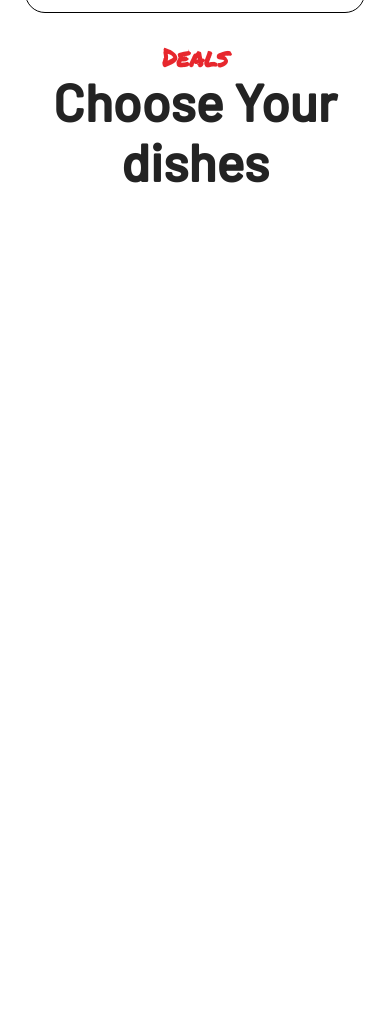
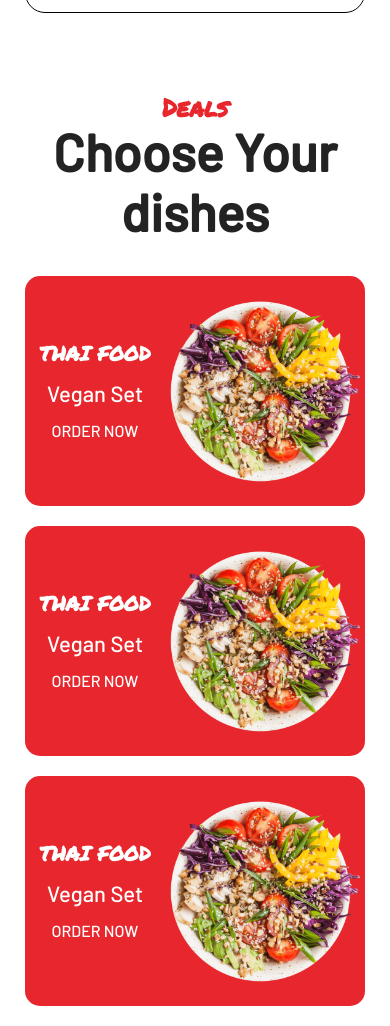
Before and after one commit to Salokhiddin99/SUSHI, a plain HTML site: page index.html in a window 390 px wide. Shown: the part 1925-2951 px from the top of the page. Before the commit the page ends 2151 px from the top, so only its background shows below. Drawn offline with Linux system fonts and the light colour scheme.

Commit message:
description-cards

```diff
--- a/index.html
+++ b/index.html
@@ -52,14 +52,35 @@
             </div>
         </div>
     </section>
-    <section class="desc-card">
+    <section class="desc-cards">
         <div class="container">
             <h2 class="section-title">Deals</h2>
             <h1 class="h1">Choose Your dishes</h1>
                 <div class="desc__wrapper">
-                    <div class="desc__wrapper">
-
-                    </div>
+                        <div class="desc__card">
+                            <div class="dcard__text">
+                                <h4 class="section-title font_white">THAI FOOD</h4>
+                                <p class="desc__p">Vegan Set</p>
+                                <a href="#" class="desc__link">ORDER NOW</a>
+                            </div>
+                            <img class="desc__img" src="/IMG/deals-1.png" alt="">
+                        </div>
+                        <div class="desc__card">
+                            <div class="dcard__text">
+                                <h4 class="section-title font_white">THAI FOOD</h4>
+                                <p class="desc__p">Vegan Set</p>
+                                <a href="#" class="desc__link">ORDER NOW</a>
+                            </div>
+                            <img class="desc__img" src="/IMG/deals-1.png" alt="">
+                        </div>
+                        <div class="desc__card">
+                            <div class="dcard__text">
+                                <h4 class="section-title font_white">THAI FOOD</h4>
+                                <p class="desc__p">Vegan Set</p>
+                                <a href="#" class="desc__link">ORDER NOW</a>
+                            </div>
+                            <img class="desc__img" src="/IMG/deals-1.png" alt="">
+                        </div>
                 </div>
         </div>
     </section>
--- a/scss/blocks/_desc-cards.scss
+++ b/scss/blocks/_desc-cards.scss
@@ -0,0 +1,78 @@
+.desc-cards{
+    font-family: 'Barlow';
+    margin-top: 50px;
+}
+.h1{margin-top: 0px;}
+
+.dcard__text{width:250px;}
+
+.desc{
+    &__wrapper{display: flex;justify-content: space-between;}
+
+    &__p{
+        font-size: 24px;
+        text-align: center;
+        margin: 18px 0px;
+        color: white;
+    }
+    &__card{
+        display: flex;
+        justify-content: space-around;
+        align-items: center;
+        width: 390px;
+        height: 230px;
+        background-color: #E7272D;
+        border-radius: 15px;
+    }
+    &__link{text-align: center;
+        text-decoration: none;
+        color: white;
+    }
+    &__img{
+        max-width:200px;
+        height: 150px;
+    }
+    &__link{
+        color: white;
+        display: block;
+}
+}
+.font_white{color: white;}
+
+
+@media screen and (max-width:1024px) {
+    .container{max-width: 988px;}
+
+    .desc{
+        &__card{
+            width: 300px;
+        }
+        &__p{
+            font-size: 22px;
+            margin: 16px 0px;
+        }
+    }
+    .font_white{font-size: 20px;}
+}
+
+
+@media screen and (max-width:768px) {
+    .container{max-width: 747px;}
+
+    .desc{
+        &__wrapper{flex-wrap: wrap;}
+        &__card{
+            width: 100%;
+            margin-bottom: 20px;
+        }
+        &__img{
+            width: 220px;
+            height: auto;
+        }
+    }
+}
+
+@media screen and (max-width:375px) {
+    .container{max-width: 360px;}
+    .desc__img{max-width: 130px;}
+}
```
Also changed, not shown: css/main.min.css, 1 other file.
